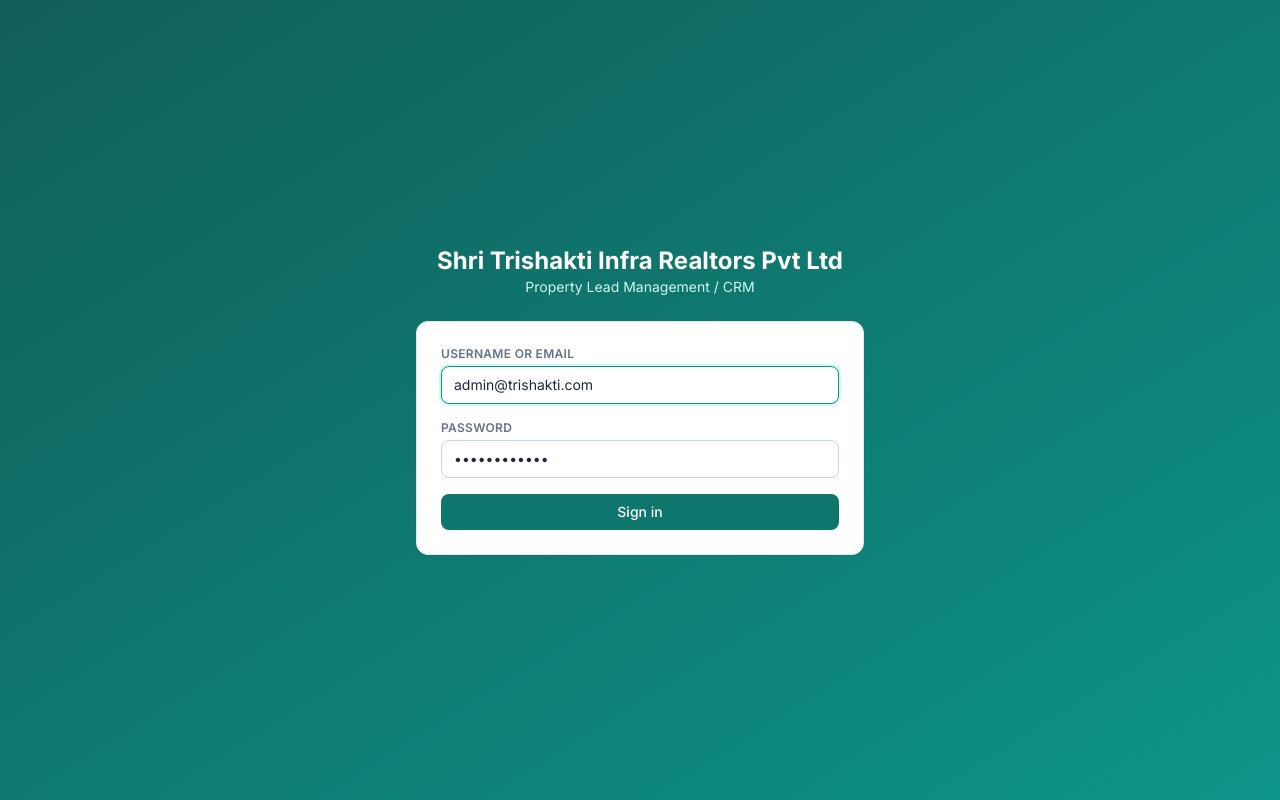
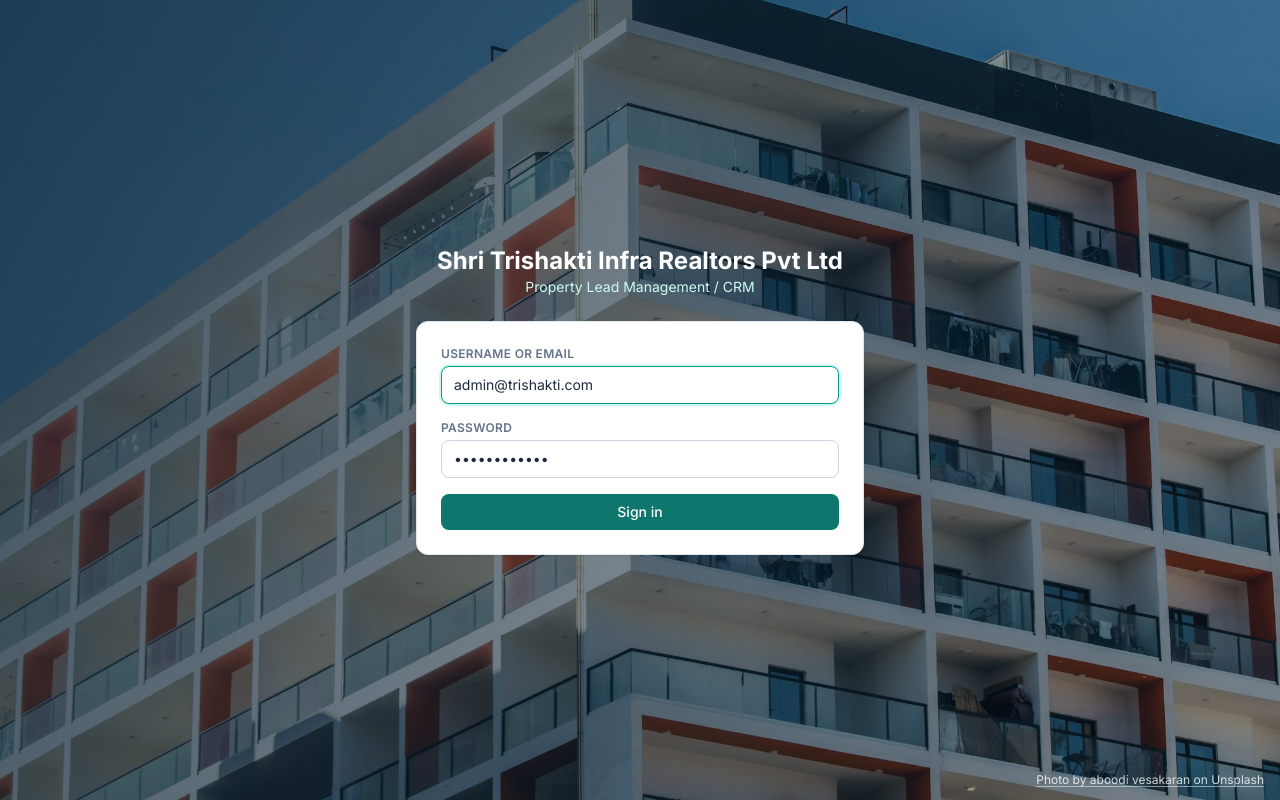
Before and after one commit to chandan8386/broker-adda, a React (Vite) app in the folder web/: page /login in a window 1280 px wide. Built offline with nearby package versions, Linux system fonts and the light colour scheme; no server answers.

Commit message:
Add real estate background to login page

```diff
--- a/web/src/pages/Login.tsx
+++ b/web/src/pages/Login.tsx
@@ -26,8 +26,13 @@
   }
 
   return (
-    <div className="grid min-h-full place-items-center bg-gradient-to-br from-brand-800 to-brand-600 p-4">
-      <div className="w-full max-w-md">
+    <div className="relative grid min-h-screen place-items-center overflow-hidden p-4">
+      <div
+        aria-hidden="true"
+        className="absolute inset-0 bg-cover bg-center"
+        style={{ backgroundImage: "linear-gradient(110deg, rgba(9, 31, 48, 0.78), rgba(9, 31, 48, 0.34)), url('/images/login-real-estate.jpg')" }}
+      />
+      <div className="relative z-10 w-full max-w-md">
         <div className="mb-6 text-center text-white">
           <h1 className="text-2xl font-bold">Shri Trishakti Infra Realtors Pvt Ltd</h1>
           <p className="text-sm text-brand-100">Property Lead Management / CRM</p>
@@ -52,6 +57,14 @@
           </button>
         </form>
       </div>
+      <a
+        className="absolute bottom-3 right-4 z-10 text-xs text-white/80 underline decoration-white/50 underline-offset-2"
+        href="https://unsplash.com/photos/Mk0AIvIddhE"
+        target="_blank"
+        rel="noreferrer"
+      >
+        Photo by aboodi vesakaran on Unsplash
+      </a>
     </div>
   );
 }
```
Also changed, not shown: web/public/images/login-real-estate.jpg (added).
